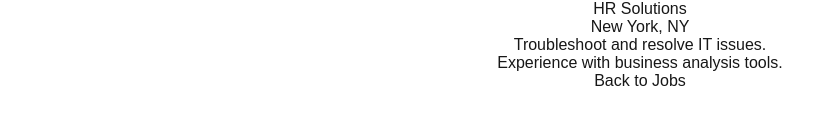
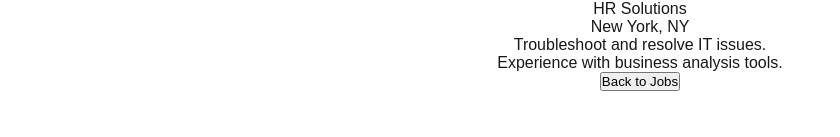
Before and after one commit to H3R01A/unibui-job-board, a Next.js app: page /jobs/1 in a window 1280 px wide. Shown: the part 163-300 px from the top of the page, without its empty margins (0-840 px from the left). Built offline with nearby package versions, Linux system fonts and the light colour scheme.

Commit message:
update jobs page.tsx and dynamice jobID page.tsx for new buttons and clean up problem solving code

```diff
--- a/app/jobs/[jobID]/page.tsx
+++ b/app/jobs/[jobID]/page.tsx
@@ -1,7 +1,7 @@
 import { getJobDetails } from '@/actions/actions';
 import '../../../app/globals.css';
 import styles from './page.module.css';
-import NavLink from '@/components/nav-link';
+import JobButton from '@/components/job-button';
 
 interface PageProps {
   params: { jobID: number };
@@ -21,7 +21,7 @@
         <p className="">{jobDetailData.Location}</p>
         <p className="">{jobDetailData['Job Description']}</p>
         <p className="">{jobDetailData.Requirements}</p>
-        <NavLink href={'/jobs'}>Back to Jobs</NavLink>
+        <JobButton />
       </div>
     </>
   );
```
Also changed, not shown: app/jobs/page.tsx (+4 -7 lines).
